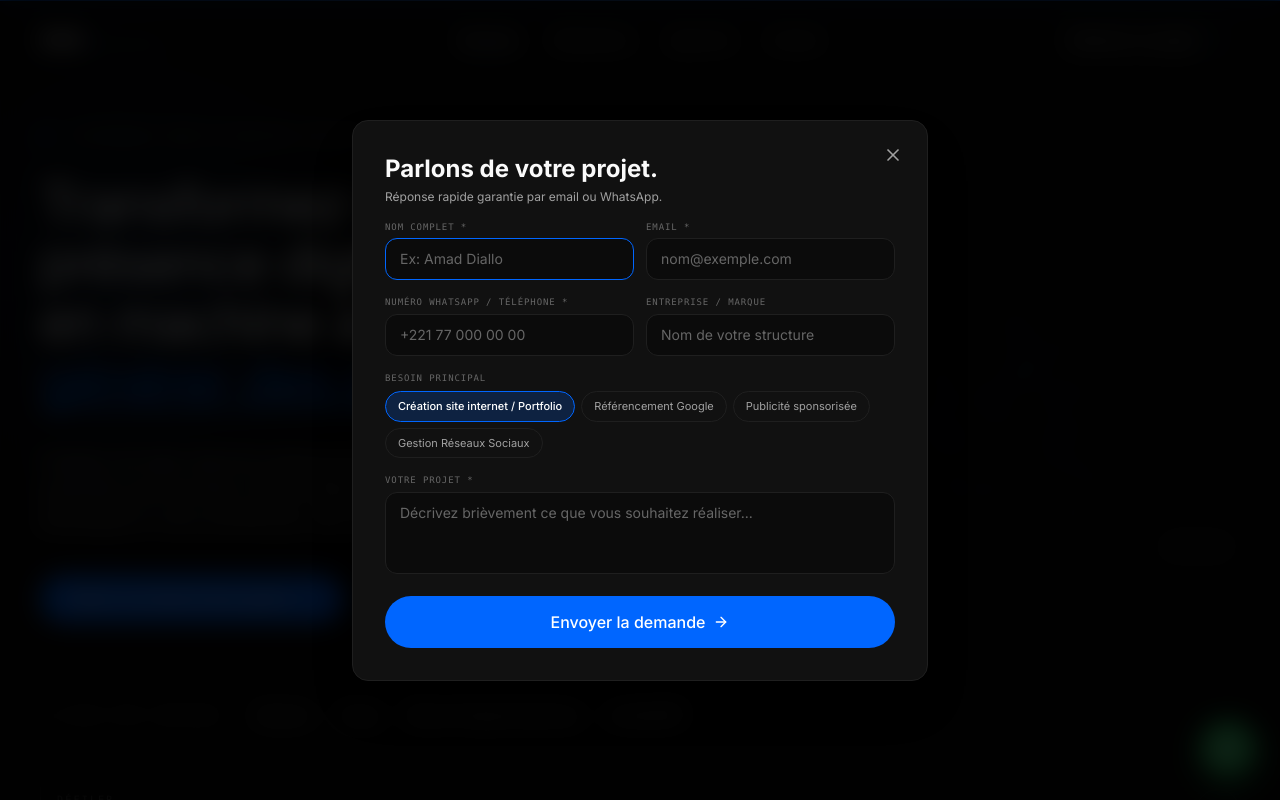
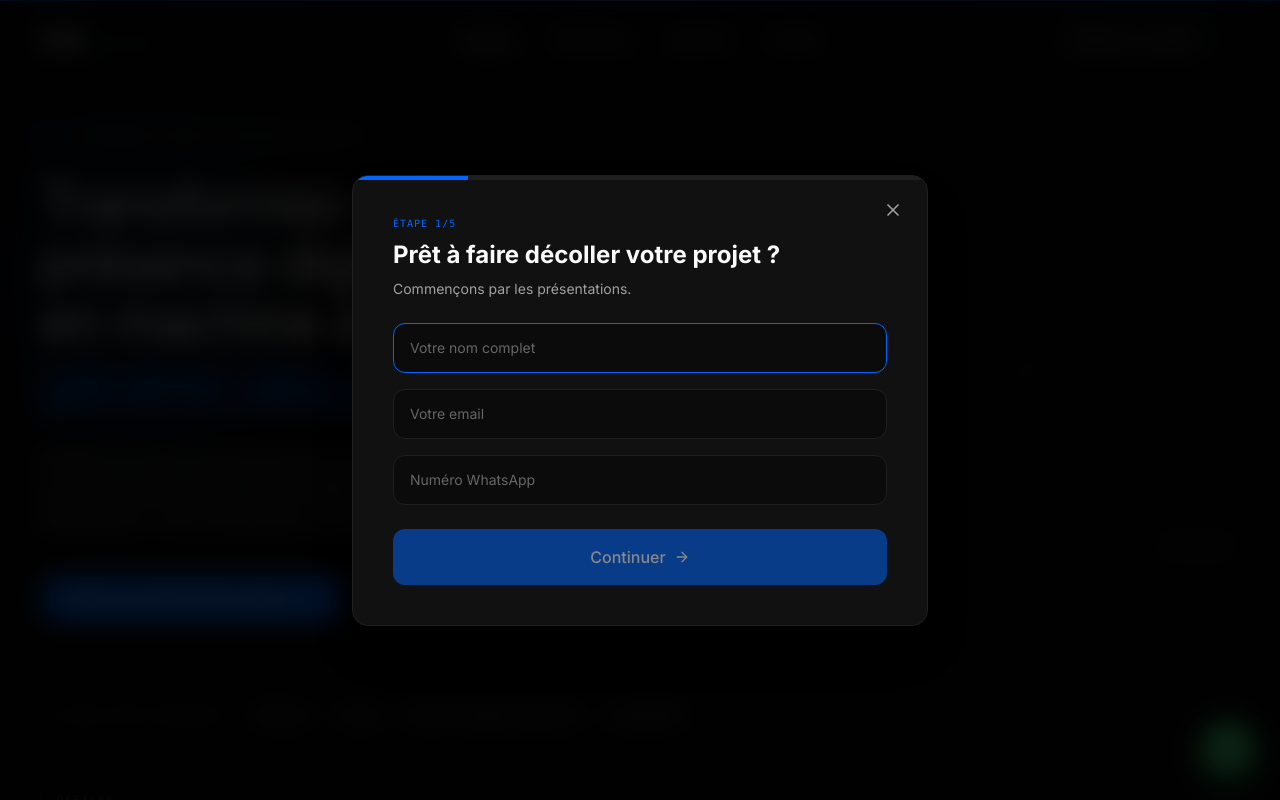
Before and after one commit to tchindagabriel59-arch/dsm-digital-portfolio, a Next.js app: page / in a window 1280 px wide. Both pictures are taken after a click on the button "Obtenir une étude & devis gratuit". Shown: the top 800 px of the page. Built offline with nearby package versions, Linux system fonts and the light colour scheme.

Commit message:
Update ContactDialog.tsx
modifications

```diff
--- a/src/components/contact/ContactDialog.tsx
+++ b/src/components/contact/ContactDialog.tsx
@@ -2,247 +2,238 @@
 
 import { useEffect, useRef, useState } from "react";
 import { AnimatePresence, motion } from "framer-motion";
-import { ArrowRight, Check, Loader2, X } from "lucide-react";
+import { ArrowRight, ArrowLeft, Check, Loader2, X } from "lucide-react";
 import { SITE } from "@/lib/content";
 import { cn } from "@/lib/utils";
 
 type Props = { open: boolean; onClose: () => void };
 
 const SERVICES = [
-  "Création site internet / Portfolio",
+  "Création de site internet",
   "Référencement Google",
   "Publicité sponsorisée",
   "Gestion Réseaux Sociaux",
-] as const;
+];
+
+const BRANDING_OPTIONS = ["Oui, j'ai déjà un logo", "Non, on part de zéro"];
+const TIMELINE_OPTIONS = ["Le plus vite possible", "Dans 1 mois", "Pas d'urgence"];
 
 // 🔑 COLLE TA CLÉ PUBLIQUE WEB3FORMS ICI
 const WEB3FORMS_KEY = "5f9ecc46-a532-4735-af2d-a4cbbe0e2062";
 
 const FIELD =
-  "w-full rounded-xl border border-line bg-void/80 px-3.5 py-2.5 text-sm text-bone placeholder:text-ash-dim transition-colors focus:border-accent focus:outline-none";
+  "w-full rounded-xl border border-line bg-void/80 px-4 py-3.5 text-sm text-bone placeholder:text-ash-dim transition-colors focus:border-accent focus:outline-none";
 
 export default function ContactDialog({ open, onClose }: Props) {
+  const [step, setStep] = useState(1);
   const [status, setStatus] = useState<"idle" | "loading" | "done">("idle");
-  const [errors, setErrors] = useState<Record<string, string>>({});
-  const [service, setService] = useState<string>(SERVICES[0]);
+
+  const [formData, setFormData] = useState({
+    name: "",
+    email: "",
+    phone: "",
+    service: "",
+    details: "",
+    branding: "",
+    timeline: "",
+  });
+
   const firstFieldRef = useRef<HTMLInputElement>(null);
 
+  // Focus automatique à l'ouverture
   useEffect(() => {
-    if (!open) return;
-    const timer = window.setTimeout(() => firstFieldRef.current?.focus(), 300);
-    return () => window.clearTimeout(timer);
+    if (open && step === 1) {
+      setTimeout(() => firstFieldRef.current?.focus(), 300);
+    }
+  }, [open, step]);
+
+  // Réinitialiser à la fermeture
+  useEffect(() => {
+    if (!open) {
+      setTimeout(() => {
+        setStep(1);
+        setStatus("idle");
+        setFormData({ name: "", email: "", phone: "", service: "", details: "", branding: "", timeline: "" });
+      }, 400);
+    }
   }, [open]);
 
-  async function handleSubmit(event: React.FormEvent<HTMLFormElement>) {
-    event.preventDefault();
-    const form = event.currentTarget;
-    const data = new FormData(form);
+  const nextStep = () => setStep((s) => s + 1);
+  const prevStep = () => setStep((s) => s - 1);
+
+  const isStep1Valid = formData.name.length > 2 && formData.email.includes("@") && formData.phone.length > 5;
+  const isStep3Valid = formData.details.length > 10;
+
+  async function handleSubmit() {
     setStatus("loading");
 
-    const name = data.get("name") as string;
-    const email = data.get("email") as string;
-    const phone = data.get("phone") as string;
-    const company = (data.get("company") as string) || "Non renseignée";
-    const message = data.get("message") as string;
+    const params = new URLSearchParams(window.location.search);
+    const source = params.get("utm_source") ?? (document.referrer ? new URL(document.referrer).hostname : "direct");
 
     try {
-      // 1. Sauvegarde BDD PostgreSQL + Meta CAPI (Server-Side)
+      // 1. Sauvegarde BDD + Meta CAPI
       fetch("/api/leads", {
         method: "POST",
         headers: { "Content-Type": "application/json" },
-        body: JSON.stringify({
-          name,
-          email,
-          phone,
-          company,
-          message,
-          service,
-          budget: "Sur devis",
-        }),
-      }).catch((err) => console.log("Note API Server:", err));
+        body: JSON.stringify({ ...formData, source }),
+      }).catch((err) => console.log("API Server:", err));
 
-      // 2. Envoi Email Direct Gmail via Web3Forms avec Numéro WhatsApp
+      // 2. Envoi Email via Web3Forms
       if (WEB3FORMS_KEY && WEB3FORMS_KEY !== "5f9ecc46-a532-4735-af2d-a4cbbe0e2062") {
         await fetch("https://api.web3forms.com/submit", {
           method: "POST",
-          headers: {
-            "Content-Type": "application/json",
-            Accept: "application/json",
-          },
+          headers: { "Content-Type": "application/json", Accept: "application/json" },
           body: JSON.stringify({
             access_key: WEB3FORMS_KEY,
-            subject: `🔥 Nouveau prospect DSM Digital : ${name}`,
+            subject: `🔥 Nouveau prospect DSM Digital : ${formData.name}`,
             from_name: "DSM Digital Portfolio",
-            name: name,
-            email: email,
-            whatsapp: phone,
-            entreprise: company,
-            service_demande: service,
-            message: `Nom complet : ${name}\nEmail : ${email}\nTéléphone / WhatsApp : ${phone}\nEntreprise : ${company}\nService : ${service}\n\nProjet :\n${message}`,
+            name: formData.name,
+            email: formData.email,
+            message: `Nom complet : ${formData.name}\nEmail : ${formData.email}\nWhatsApp : ${formData.phone}\n\nService demandé : ${formData.service}\n\nDétails de l'entreprise : \n${formData.details}\n\nLogo existant : ${formData.branding}\nDélai souhaité : ${formData.timeline}`,
           }),
         });
       }
-
-      form.reset();
       setStatus("done");
     } catch {
       setStatus("done");
     }
   }
 
+  // Obtenir le prénom pour personnaliser le message
+  const firstName = formData.name.split(" ")[0] || "là";
+
   return (
     <AnimatePresence>
       {open ? (
         <div className="fixed inset-0 z-[300] flex items-center justify-center p-3 sm:p-4">
-          <motion.button
-            onClick={onClose}
-            initial={{ opacity: 0 }}
-            animate={{ opacity: 1 }}
-            exit={{ opacity: 0 }}
-            className="absolute inset-0 bg-black/85 backdrop-blur-md"
-          />
+          <motion.button onClick={onClose} initial={{ opacity: 0 }} animate={{ opacity: 1 }} exit={{ opacity: 0 }} className="absolute inset-0 bg-black/85 backdrop-blur-md" />
 
           <motion.div
             initial={{ y: 40, opacity: 0 }}
             animate={{ y: 0, opacity: 1 }}
-            className="relative z-10 w-full max-w-xl overflow-y-auto max-h-[90vh] rounded-2xl border border-line bg-[#111111] p-5 sm:p-8 text-bone shadow-2xl touch-pan-y"
+            className="relative z-10 w-full max-w-xl overflow-hidden rounded-2xl border border-line bg-[#111111] shadow-2xl"
           >
-            <button
-              onClick={onClose}
-              className="absolute top-4 right-4 p-2 text-ash hover:text-white"
-            >
+            {/* Barre de progression */}
+            {status !== "done" && (
+              <div className="absolute top-0 left-0 h-1 bg-line w-full">
+                <motion.div className="h-full bg-accent" initial={{ width: "20%" }} animate={{ width: `${(step / 5) * 100}%` }} transition={{ ease: "easeInOut" }} />
+              </div>
+            )}
+
+            <button onClick={onClose} className="absolute top-4 right-4 z-20 p-2 text-ash hover:text-white">
               <X className="h-5 w-5" />
             </button>
 
+            <div className="p-6 sm:p-10 min-h-[400px] flex flex-col justify-center">
               {status === "done" ? (
-              <div className="flex flex-col items-center justify-center text-center py-10">
-                <div className="h-16 w-16 bg-accent/20 rounded-full flex items-center justify-center">
+                <motion.div initial={{ scale: 0.9, opacity: 0 }} animate={{ scale: 1, opacity: 1 }} className="flex flex-col items-center text-center">
+                  <div className="flex h-16 w-16 items-center justify-center rounded-full bg-accent/20">
                     <Check className="h-8 w-8 text-accent" />
                   </div>
-                <h3 className="mt-6 text-2xl font-bold">Demande envoyée !</h3>
-                <p className="mt-2 text-ash">
-                  Merci. Un expert de DSM Digital vous recontactera sous 24h par email ou WhatsApp.
+                  <h3 className="mt-6 text-3xl font-bold text-bone">Demande envoyée !</h3>
+                  <p className="mt-3 text-ash">
+                    Merci {firstName}. Un expert de DSM Digital vous contactera sous 24h par WhatsApp ou email.
                   </p>
-                <button
-                  onClick={onClose}
-                  className="mt-8 bg-accent px-8 py-2.5 rounded-full text-sm font-medium text-white"
-                >
+                  <button onClick={onClose} className="mt-8 rounded-full bg-accent px-8 py-3 text-sm font-medium text-white transition-opacity hover:opacity-90">
                     Retour au site
                   </button>
+                </motion.div>
+              ) : (
+                <AnimatePresence mode="wait">
+                  {/* ÉTAPE 1 : Contact */}
+                  {step === 1 && (
+                    <motion.div key="step1" initial={{ x: 20, opacity: 0 }} animate={{ x: 0, opacity: 1 }} exit={{ x: -20, opacity: 0 }} className="space-y-6">
+                      <div>
+                        <p className="font-mono text-[10px] tracking-widest text-accent uppercase">Étape 1/5</p>
+                        <h3 className="mt-2 text-2xl font-bold text-bone">Prêt à faire décoller votre projet ?</h3>
+                        <p className="text-sm text-ash mt-2">Commençons par les présentations.</p>
                       </div>
-            ) : (
-              <form onSubmit={handleSubmit} className="space-y-4">
+                      <div className="space-y-4">
+                        <input ref={firstFieldRef} value={formData.name} onChange={(e) => setFormData({ ...formData, name: e.target.value })} placeholder="Votre nom complet" className={FIELD} />
+                        <input type="email" value={formData.email} onChange={(e) => setFormData({ ...formData, email: e.target.value })} placeholder="Votre email" className={FIELD} />
+                        <input type="tel" value={formData.phone} onChange={(e) => setFormData({ ...formData, phone: e.target.value })} placeholder="Numéro WhatsApp" className={FIELD} />
+                      </div>
+                      <button onClick={nextStep} disabled={!isStep1Valid} className="w-full bg-accent py-4 rounded-xl flex items-center justify-center gap-2 font-medium text-white hover:bg-accent-soft disabled:opacity-50 transition-all">
+                        Continuer <ArrowRight className="h-4 w-4" />
+                      </button>
+                    </motion.div>
+                  )}
+
+                  {/* ÉTAPE 2 : Service */}
+                  {step === 2 && (
+                    <motion.div key="step2" initial={{ x: 20, opacity: 0 }} animate={{ x: 0, opacity: 1 }} exit={{ x: -20, opacity: 0 }} className="space-y-6">
                       <div>
-                  <h3 className="text-2xl font-bold">Parlons de votre projet.</h3>
-                  <p className="text-xs text-ash mt-1">
-                    Réponse rapide garantie par email ou WhatsApp.
-                  </p>
+                        <p className="font-mono text-[10px] tracking-widest text-accent uppercase">Étape 2/5</p>
+                        <h3 className="mt-2 text-2xl font-bold text-bone">Enchanté {firstName} !</h3>
+                        <p className="text-sm text-ash mt-2">Quel est le besoin principal de votre entreprise aujourd'hui ?</p>
                       </div>
-
-                <div className="grid gap-3 sm:grid-cols-2">
-                  <div>
-                    <label className="block text-[9px] font-mono tracking-widest text-ash-dim uppercase mb-1">
-                      Nom complet *
-                    </label>
-                    <input
-                      ref={firstFieldRef}
-                      name="name"
-                      required
-                      placeholder="Ex: Amad Diallo"
-                      className={FIELD}
-                    />
-                  </div>
-                  <div>
-                    <label className="block text-[9px] font-mono tracking-widest text-ash-dim uppercase mb-1">
-                      Email *
-                    </label>
-                    <input
-                      name="email"
-                      type="email"
-                      required
-                      placeholder="nom@exemple.com"
-                      className={FIELD}
-                    />
-                  </div>
-                </div>
-
-                <div className="grid gap-3 sm:grid-cols-2">
-                  <div>
-                    <label className="block text-[9px] font-mono tracking-widest text-ash-dim uppercase mb-1">
-                      Numéro WhatsApp / Téléphone *
-                    </label>
-                    <input
-                      name="phone"
-                      type="tel"
-                      required
-                      placeholder="+221 77 000 00 00"
-                      className={FIELD}
-                    />
-                  </div>
-                  <div>
-                    <label className="block text-[9px] font-mono tracking-widest text-ash-dim uppercase mb-1">
-                      Entreprise / Marque
-                    </label>
-                    <input
-                      name="company"
-                      placeholder="Nom de votre structure"
-                      className={FIELD}
-                    />
-                  </div>
-                </div>
-
-                <div>
-                  <label className="block text-[9px] font-mono tracking-widest text-ash-dim uppercase mb-1.5">
-                    Besoin principal
-                  </label>
-                  <div className="flex flex-wrap gap-1.5">
+                      <div className="flex flex-col gap-3">
                         {SERVICES.map((s) => (
-                      <button
-                        key={s}
-                        type="button"
-                        onClick={() => setService(s)}
-                        className={cn(
-                          "px-3 py-1.5 rounded-full border text-[11px] transition-all",
-                          service === s
-                            ? "border-accent bg-accent/20 text-white font-medium"
-                            : "border-line text-ash hover:border-line-strong"
-                        )}
-                      >
+                          <button key={s} onClick={() => { setFormData({ ...formData, service: s }); nextStep(); }} className="w-full text-left px-5 py-4 rounded-xl border border-line bg-void/50 text-ash hover:border-accent hover:text-white transition-all">
                             {s}
                           </button>
                         ))}
                       </div>
+                      <button onClick={prevStep} className="text-sm text-ash hover:text-white flex items-center gap-2 mt-4"><ArrowLeft className="h-4 w-4" /> Retour</button>
+                    </motion.div>
+                  )}
+
+                  {/* ÉTAPE 3 : Description */}
+                  {step === 3 && (
+                    <motion.div key="step3" initial={{ x: 20, opacity: 0 }} animate={{ x: 0, opacity: 1 }} exit={{ x: -20, opacity: 0 }} className="space-y-6">
+                      <div>
+                        <p className="font-mono text-[10px] tracking-widest text-accent uppercase">Étape 3/5</p>
+                        <h3 className="mt-2 text-2xl font-bold text-bone">Excellent choix.</h3>
+                        <p className="text-sm text-ash mt-2">Pour bien comprendre, que fait votre entreprise exactement ?</p>
                       </div>
+                      <textarea value={formData.details} onChange={(e) => setFormData({ ...formData, details: e.target.value })} rows={4} placeholder="Ex: Je vends des chaussures de sport et je veux une boutique en ligne..." className={cn(FIELD, "resize-none")} />
+                      <div className="flex justify-between items-center mt-4">
+                        <button onClick={prevStep} className="text-sm text-ash hover:text-white flex items-center gap-2"><ArrowLeft className="h-4 w-4" /> Retour</button>
+                        <button onClick={nextStep} disabled={!isStep3Valid} className="bg-accent px-6 py-3 rounded-xl flex items-center gap-2 font-medium text-white disabled:opacity-50">Continuer <ArrowRight className="h-4 w-4" /></button>
+                      </div>
+                    </motion.div>
+                  )}
 
+                  {/* ÉTAPE 4 : Branding */}
+                  {step === 4 && (
+                    <motion.div key="step4" initial={{ x: 20, opacity: 0 }} animate={{ x: 0, opacity: 1 }} exit={{ x: -20, opacity: 0 }} className="space-y-6">
                       <div>
-                  <label className="block text-[9px] font-mono tracking-widest text-ash-dim uppercase mb-1">
-                    Votre projet *
-                  </label>
-                  <textarea
-                    name="message"
-                    required
-                    rows={3}
-                    placeholder="Décrivez brièvement ce que vous souhaitez réaliser..."
-                    className={cn(FIELD, "resize-none")}
-                  />
+                        <p className="font-mono text-[10px] tracking-widest text-accent uppercase">Étape 4/5</p>
+                        <h3 className="mt-2 text-2xl font-bold text-bone">C'est noté !</h3>
+                        <p className="text-sm text-ash mt-2">Concernant votre image, avez-vous déjà un logo et des couleurs ?</p>
                       </div>
+                      <div className="flex flex-col gap-3">
+                        {BRANDING_OPTIONS.map((b) => (
+                          <button key={b} onClick={() => { setFormData({ ...formData, branding: b }); nextStep(); }} className="w-full text-left px-5 py-4 rounded-xl border border-line bg-void/50 text-ash hover:border-accent hover:text-white transition-all">
+                            {b}
+                          </button>
+                        ))}
+                      </div>
+                      <button onClick={prevStep} className="text-sm text-ash hover:text-white flex items-center gap-2 mt-4"><ArrowLeft className="h-4 w-4" /> Retour</button>
+                    </motion.div>
+                  )}
 
-                <button
-                  type="submit"
-                  disabled={status === "loading"}
-                  className="w-full bg-accent py-3.5 rounded-full flex items-center justify-center gap-2 font-medium text-white transition-all hover:bg-accent-soft active:scale-95 disabled:opacity-60"
-                >
-                  {status === "loading" ? (
-                    <Loader2 className="animate-spin h-5 w-5" />
-                  ) : (
-                    <>
-                      <span>Envoyer la demande</span>
-                      <ArrowRight className="h-4 w-4" />
-                    </>
+                  {/* ÉTAPE 5 : Urgence & Envoi */}
+                  {step === 5 && (
+                    <motion.div key="step5" initial={{ x: 20, opacity: 0 }} animate={{ x: 0, opacity: 1 }} exit={{ x: -20, opacity: 0 }} className="space-y-6">
+                      <div>
+                        <p className="font-mono text-[10px] tracking-widest text-accent uppercase">Étape 5/5</p>
+                        <h3 className="mt-2 text-2xl font-bold text-bone">Dernière question, {firstName}.</h3>
+                        <p className="text-sm text-ash mt-2">Pour nous organiser, quand aimeriez-vous que ce soit prêt ?</p>
+                      </div>
+                      <div className="flex flex-col gap-3">
+                        {TIMELINE_OPTIONS.map((t) => (
+                          <button key={t} onClick={() => { setFormData({ ...formData, timeline: t }); handleSubmit(); }} disabled={status === "loading"} className="w-full text-left px-5 py-4 rounded-xl border border-line bg-void/50 text-ash hover:border-accent hover:text-white transition-all relative">
+                            {status === "loading" && formData.timeline === t ? <Loader2 className="animate-spin h-5 w-5 absolute right-5 top-1/2 -translate-y-1/2 text-accent" /> : t}
+                          </button>
+                        ))}
+                      </div>
+                      <button onClick={prevStep} className="text-sm text-ash hover:text-white flex items-center gap-2 mt-4"><ArrowLeft className="h-4 w-4" /> Retour</button>
+                    </motion.div>
                   )}
-                </button>
-              </form>
+                </AnimatePresence>
               )}
+            </div>
           </motion.div>
         </div>
       ) : null}
```
Lines whose indentation alone changed are shown as unchanged.
